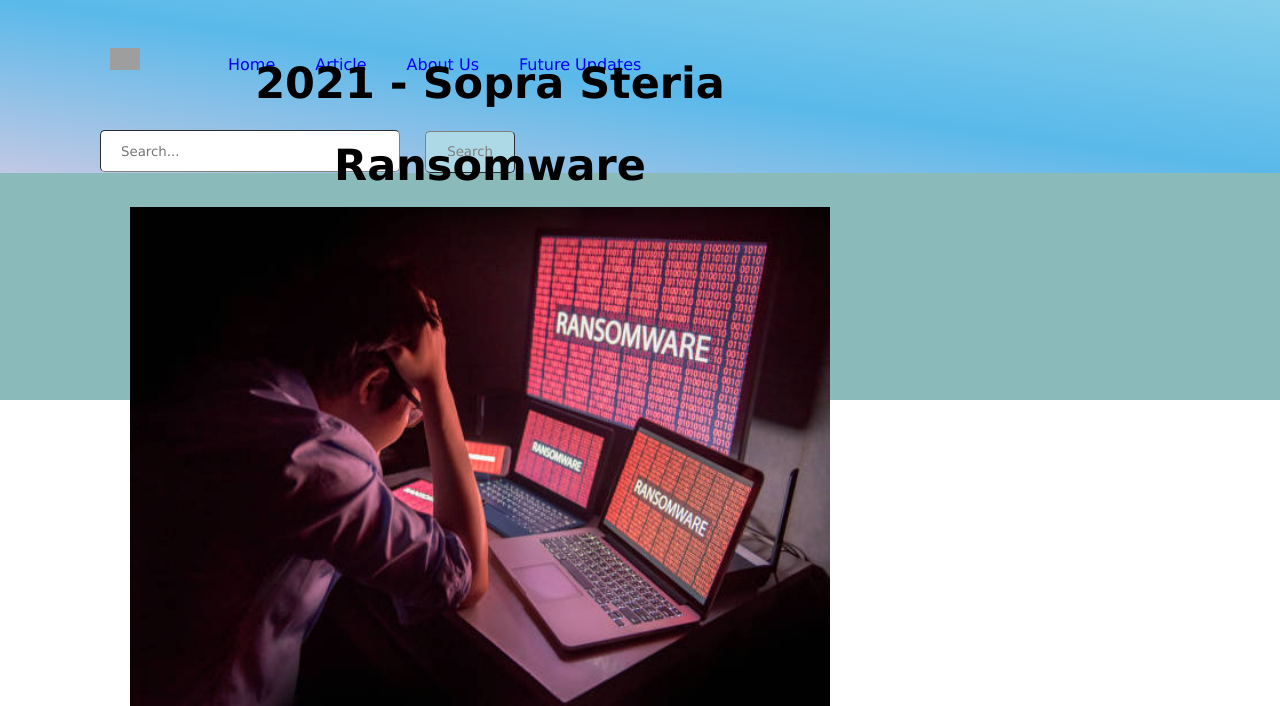
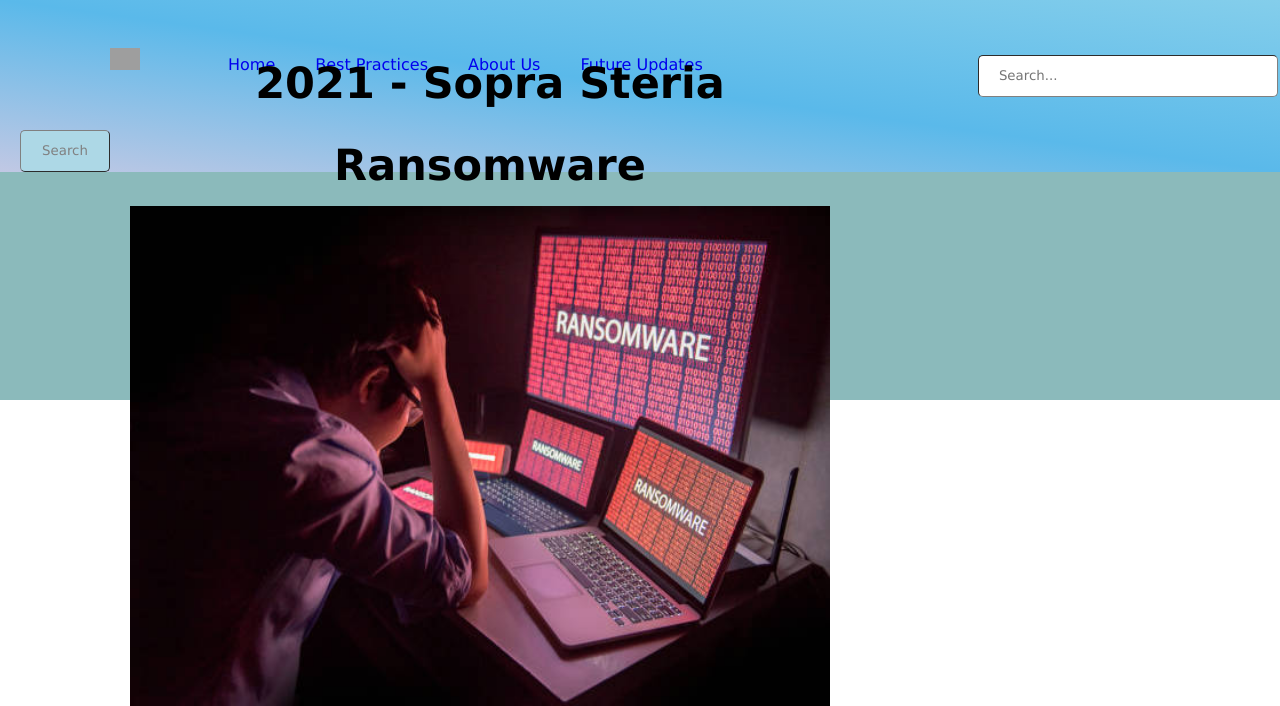
Before and after one commit to crescent0001/JL-Ted-SMEs-blog, a Django app: page /article/4 in a window 1280 px wide. Shown: the top 706 px of the page. Run offline with Django 3.2, Linux system fonts and the light colour scheme; data comes from the database, SQL or seed files in the repository; both versions use the stored data as it was after the commit; style sheets or scripts are compiled from the project's sources; grey boxes are pictures that could not be loaded.

Commit message:
A better code

```diff
--- a/Demo Project/JannetLee/templates/base.html
+++ b/Demo Project/JannetLee/templates/base.html
@@ -28,7 +28,7 @@
         width: 300px;
         height: 15px;
         padding: 20px 20px 20px 20px;
-        margin-left: 100px;
+        margin-left: 200px;
         border-color: gray;
         border-width: 1px;
         border-radius: 5px;
@@ -62,11 +62,11 @@
           <li class="logo" ><img src="x" alt="logo image" /></li>
           {% csrf_token %}
           <li class="active" method="get"><a href="index.html">Home </a></li>
-          <li><a href="bestpractices.html">Article</a></li>
+          <li><a href="bestpractices.html">Best Practices </a></li>
           <li><a href="about.html">About Us</a></li>
           <li><a href="futureupdates.html">Future Updates</a></li>
         </ul>
-          <form class="" method="POST" action="{% url 'searchresults' %}">
+
             {% csrf_token %}
             <input
               class="global_search"
--- a/Demo Project/JannetLee/urls.py
+++ b/Demo Project/JannetLee/urls.py
@@ -7,7 +7,7 @@ from .views import HomeView, ArticlePage, all_contact, IndexView, AboutPageView,
 urlpatterns = [
 
     path('', IndexView.as_view(), name="home"),
-    path('searchresults', views.searchresults, name='searchresults'),
+    # path('searchresults', views.searchresults, name='searchresults'),
     path('about.html', views.AboutPageView.as_view(), name='About Us'),
     path('bestpractices.html', views.HomeView.as_view(), name='Best Practices'),
     path('futureupdates.html', views.FutureUpdates.as_view(), name='Future Updates'),
```
Also changed, not shown: Demo Project/TSA/urls.py (line endings or trailing spaces), Demo Project/db.sqlite3.
